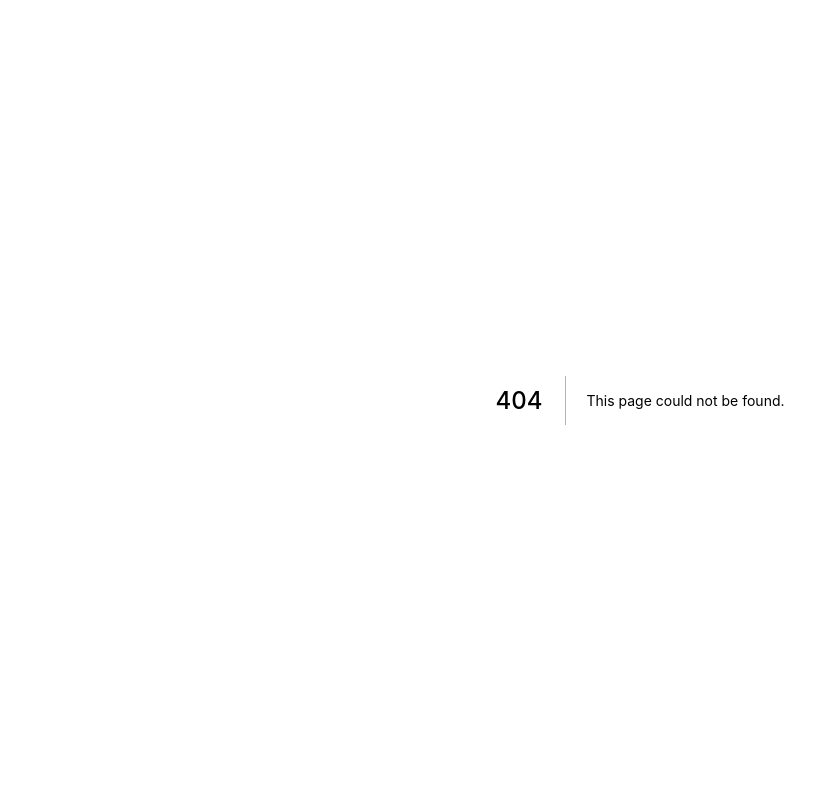
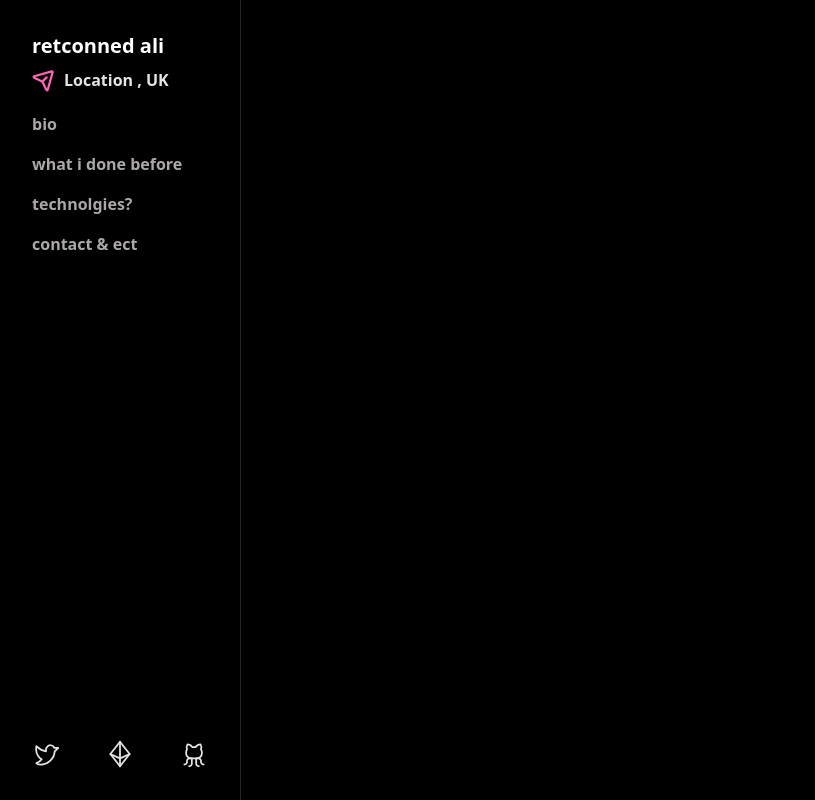
Before and after one commit to retconned/portfolio, a Next.js app: page /Projects in a window 1280 px wide. Before the commit this address had no page. Shown: the whole page, without its empty margins (0-815 px from the left). Built offline with nearby package versions, Linux system fonts and the light colour scheme.

Commit message:
First late init 🐱‍👤

```diff
--- a/package.json
+++ b/package.json
@@ -20,6 +20,7 @@
     "autoprefixer": "^10.4.4",
     "eslint": "8.12.0",
     "eslint-config-next": "12.1.4",
+    "phosphor-react": "^1.4.1",
     "postcss": "^8.4.12",
     "prettier": "^2.6.2",
     "prettier-plugin-tailwindcss": "^0.1.8",
--- /dev/null
+++ b/pages/Components/FeaturedProject.tsx
@@ -0,0 +1,35 @@
+import type { NextPage } from "next";
+import Image from "next/image";
+
+const FeaturedProject: NextPage = () => {
+  return (
+    <div className="flex w-3/12 flex-col divide-y divide-stone-900  rounded-lg bg-black font-mono text-white duration-150 hover:bg-stone-900 ">
+      <div className="group flex h-32 w-96 items-center space-x-4 p-4 ">
+        <div className="flex aspect-square h-24 w-24 flex-grow-0 items-center justify-center rounded-lg bg-blue-500">
+          icon
+        </div>
+        <div className="flex-0 flex h-24 flex-col items-start justify-center ">
+          <div className="flex flex-row space-x-2">
+            <p className="font-bold">Name</p> <div>X</div>
+          </div>
+          <p className=" text-stone-600">Type of company</p>
+        </div>
+      </div>
+      <div className="group flex h-60 flex-col justify-center   p-4 ">
+        <div className="flex flex-col  py-2">
+          <p className="mb-2 font-bold">Role</p>
+          <p className=" text-stone-600">dev & founder</p>
+        </div>
+        <div className="flex flex-col  py-2">
+          <p className="mb-2 font-bold"> Story</p>
+          <p className="text-stone-600 ">
+            Started in 2019 This company brings xyz to the future and makes it
+            hella better no clue why
+          </p>
+        </div>
+      </div>
+    </div>
+  );
+};
+
+export default FeaturedProject;
--- /dev/null
+++ b/pages/Components/Nav.tsx
@@ -0,0 +1,56 @@
+import type { NextPage, NextComponentType } from "next";
+import Image from "next/image";
+import {
+  NavigationArrow,
+  PaperPlaneTilt,
+  GithubLogo,
+  CurrencyEth,
+  TwitterLogo,
+} from "phosphor-react";
+
+const Nav: NextComponentType = () => {
+  return (
+    <div className="flex flex-row">
+      <div className="flex h-screen w-60 flex-col justify-between  bg-black p-8 font-semibold text-stone-200">
+        <div>
+          <div className="flex flex-col space-y-2 ">
+            <div className=" text-xl text-white"> retconned ali</div>
+            <div className="flex flex-row items-center space-x-2 ">
+              <PaperPlaneTilt
+                size={24}
+                color={"rgb(255, 101, 178)"}
+                weight="bold"
+              />
+              {/* < size={32} /> */}
+              <div className="text-md duration-150 hover:text-stone-400">
+                Location , UK
+              </div>
+            </div>
+          </div>
+          <div className="text-md space-y-2  pt-4 opacity-80">
+            <div className="py-1 text-stone-300 duration-150 hover:text-white">
+              bio
+            </div>
+            <div className="py-1 text-stone-300 duration-150 hover:text-white">
+              what i done before
+            </div>
+            <div className="py-1 text-stone-300 duration-150 hover:text-white">
+              technolgies?
+            </div>
+            <div className="py-1 text-stone-300 duration-150 hover:text-white">
+              contact & ect
+            </div>
+          </div>
+        </div>
+        <div className="flex w-full justify-between ">
+          <TwitterLogo size={28} />
+          <CurrencyEth size={28} />
+          <GithubLogo size={28} />
+        </div>
+      </div>
+      <div className="w-[1px] bg-stone-800"></div>
+    </div>
+  );
+};
+
+export default Nav;
--- /dev/null
+++ b/pages/Components/Project.tsx
@@ -0,0 +1,26 @@
+import type { NextPage, NextComponentType } from "next";
+import Image from "next/image";
+
+const Project: NextComponentType = (props) => {
+  return (
+    <div className="">
+      <div className="flex h-24 w-11/12 items-center divide-x divide-stone-900 rounded-md border border-stone-900 bg-black font-mono text-white duration-150 hover:bg-stone-900">
+        <div className="flex h-full w-1/12 min-w-fit flex-col items-center justify-center  px-4">
+          name <span className="text-stone-600">lanyard</span>
+        </div>
+        <div className="flex h-full w-1/12 min-w-fit flex-col items-center justify-center  px-4">
+          tech <span className="text-stone-600">Typescript</span>
+        </div>
+        <div className="flex h-full w-10/12 flex-col items-start justify-center  px-4">
+          description
+          <span className="text-stone-600">
+            Ut voluptua lorem invidunt sed eos. Dolore duo gubergren clita stet
+            diam ea et sadipscing no, lorem at consetetur magna.
+          </span>
+        </div>
+      </div>
+    </div>
+  );
+};
+
+export default Project;
--- /dev/null
+++ b/pages/Projects.tsx
@@ -0,0 +1,28 @@
+import type { NextPage } from "next";
+import Image from "next/image";
+import Project from "./Components/Project";
+import FeaturedProject from "./Components/FeaturedProject";
+import Nav from "./Components/Nav";
+
+const Projects: NextPage = () => {
+  return (
+    <div className="h-screen bg-black">
+      {/* <div className=" flex flex-row divide-x-2 divide-red-600">
+        <Nav />
+      </div> */}
+      <Nav />
+
+      {/* <div className=" flex flex-col space-y-4 bg-red-500">
+        <Project />
+        <Project />
+      </div> */}
+      {/* <div className="flex w-full flex-row flex-wrap justify-around bg-red-300 p-2 ">
+        <FeaturedProject />
+        <FeaturedProject />
+        <FeaturedProject />
+      </div> */}
+    </div>
+  );
+};
+
+export default Projects;
--- a/pages/index.tsx
+++ b/pages/index.tsx
@@ -1,14 +1,9 @@
 import type { NextPage } from "next";
 import Image from "next/image";
+import Nav from "./Components/Nav";
 
 const Home: NextPage = () => {
-  return (
-    <div>
-      <h1 className="w-full bg-red-500 text-3xl font-bold underline">
-        Hello world!
-      </h1>
-    </div>
-  );
+  return <div className="h-screen bg-stone-900">{/* <Nav /> */}</div>;
 };
 
 export default Home;
```
Also changed, not shown: 1 other file (tests, documents, lock files or other folders).
